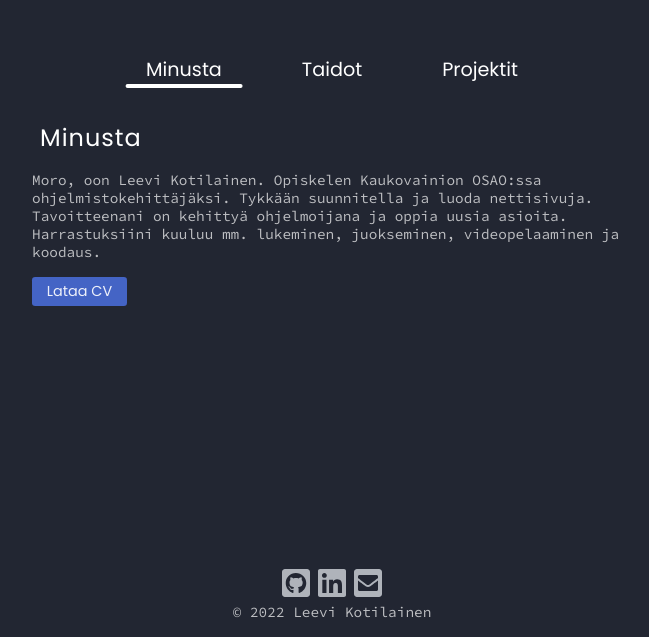
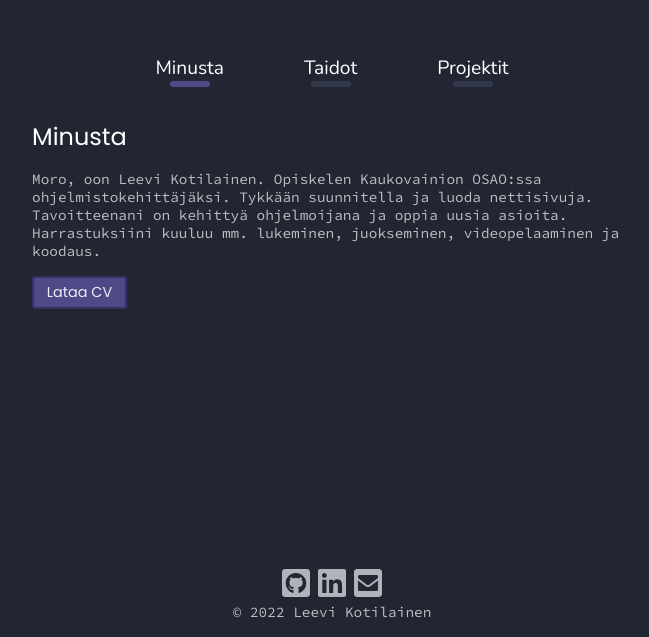
Before and after one commit to leeviko/portfolio, a React (Create React App) app: page / in a window 1280 px wide. Shown: the part 163-800 px from the top of the page, without its empty margins (308-957 px from the left). Built offline with nearby package versions, Linux system fonts and the light colour scheme.

Commit message:
Change accent color and nav item font + some small ui changes

```diff
--- a/src/App.css
+++ b/src/App.css
@@ -14,6 +14,10 @@
   --blue-light-hover: #3a56aa;
 
   --light-green: #0e551e;
+
+  --accent: #4f4a87;
+  --accent-muted: #33394b;
+  --accent-dark: #353160;
 }
 
 @font-face {
@@ -26,6 +30,12 @@
 @font-face {
   font-family: "Source Code Pro";
   src: url("./assets/fonts/SourceCodePro-VariableFont_wght.ttf") format("truetype");
+  font-weight: normal;
+  font-display: fallback;
+}
+@font-face {
+  font-family: "Nunito";
+  src: url("./assets/fonts/Nunito-VariableFont_wght.ttf") format("truetype");
   font-weight: normal;
   font-display: fallback;
 }
@@ -105,29 +115,32 @@ nav .nav-item-link {
   margin: 1rem 2.5rem;
   font-size: 1.2rem;
   text-decoration: none;
-  font-family: "Poppins";
+  font-family: "Nunito";
   color: var(--white);
 }
 
 /* Nav link line animation */
 .nav-item .line {
-  width: 75%;
+  width: 40px;
   border-radius: 5px;
   position: relative;
   left: 50%;
   transform: translateX(-50%);
   transition: 0.2s;
+  height: 0.35rem;
 }
 
 .nav-item.not-hover .line {
-  height: 4px;
-  background: none;
+  background-color: var(--accent-muted);
 }
 
 .nav-item.hover .line,
 .nav-item.active .line {
-  height: 4px;
-  background-color: var(--white);
+  background-color: var(--accent);
+}
+
+.nav-item.hover .line {
+  width: 50px;
 }
 
 /* PAGES */
@@ -139,10 +152,7 @@ nav .nav-item-link {
 }
 
 .page-heading {
-  letter-spacing: 1px;
-  margin: 0 0 0 0.5rem;
   font-size: 1.5rem;
-  font-weight: 400;
 }
 
 .section-text {
@@ -161,7 +171,8 @@ nav .nav-item-link {
   transition: 0.15s;
   display: block;
   text-align: center;
-  background-color: var(--blue-light);
+  background-color: var(--accent);
+  border: 2px solid var(--accent-dark);
   color: var(--white);
   border-radius: 0.2rem;
   padding: 0.25rem;
@@ -174,6 +185,8 @@ nav .nav-item-link {
 
 .resume-link:hover {
   background-color: var(--blue-light-hover);
+  background-color: var(--accent-dark);
+  border: 2px solid var(--accent-dark);
   color: var(--white);
   text-decoration: none;
 }
--- a/src/components/NavLink.js
+++ b/src/components/NavLink.js
@@ -6,11 +6,14 @@ const NavLink = ({ text, to, active }) => {
 
   return (
     <div
-      onMouseEnter={() => setIsHover(true)}
-      onMouseLeave={() => setIsHover(false)}
       className={`nav-item ${isHover ? "hover" : "not-hover"} ${active ? "active" : "inactive"}`}
     >
-      <Link className="nav-item-link" to={to}>
+      <Link
+        onMouseEnter={() => setIsHover(true)}
+        onMouseLeave={() => setIsHover(false)}
+        className="nav-item-link"
+        to={to}
+      >
         {text}
       </Link>
       <div className="line"></div>
```
Also changed, not shown: src/assets/fonts/Nunito-VariableFont_wght.ttf (added).
